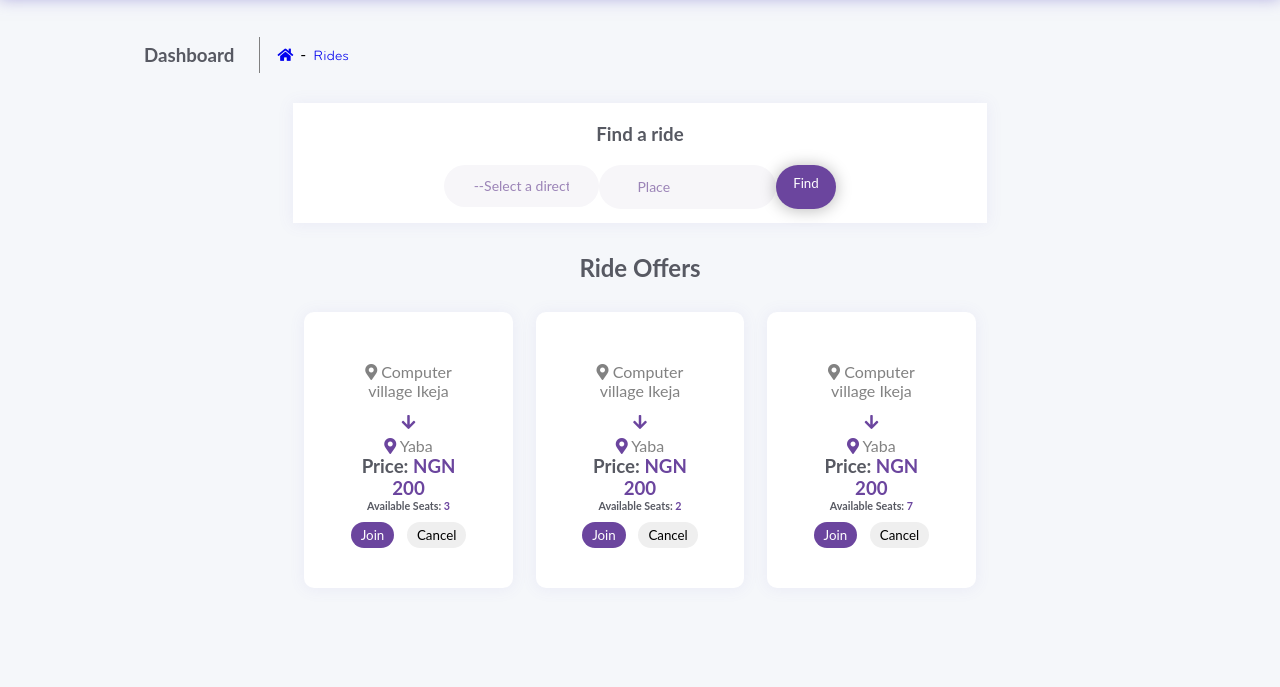
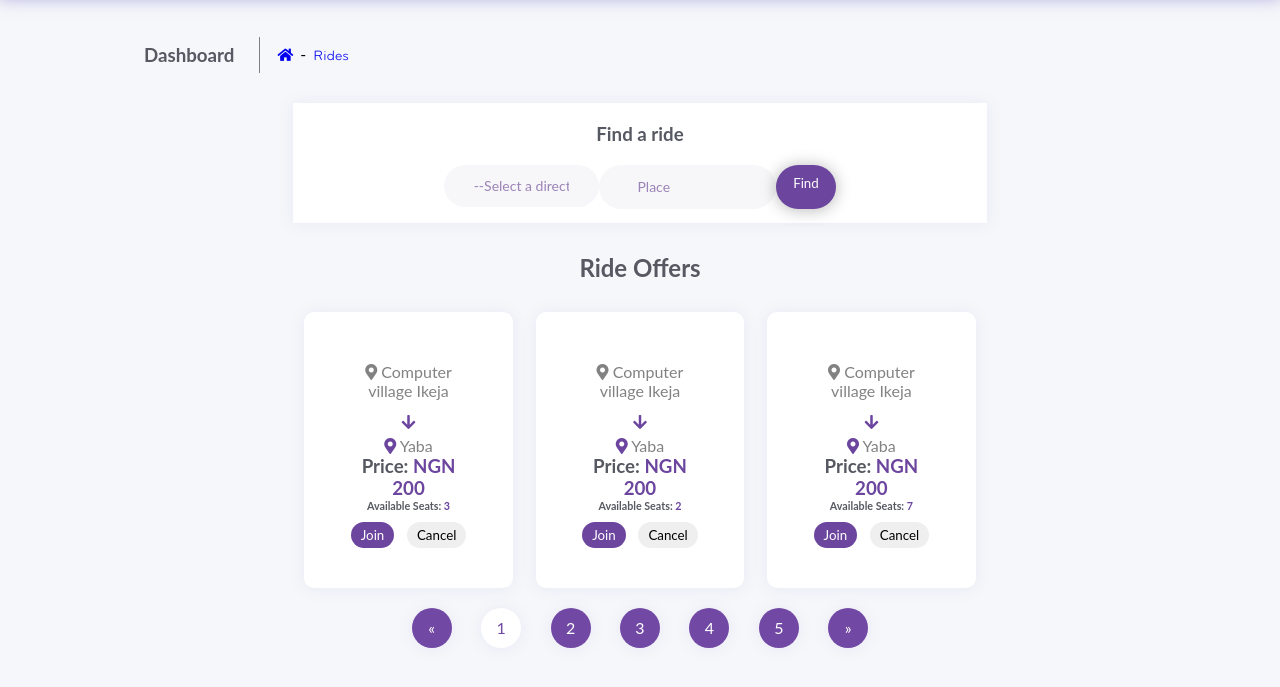
Before and after one commit to uthdev/Ride-my-way, a plain HTML site: page UI/findride.html in a window 1280 px wide. Shown: the part 157-844 px from the top of the page. Drawn offline with Linux system fonts and the light colour scheme.

Commit message:
Add pagination to ride offer and ride request page
[Finishes #158671176] User should be able to easily navigate through number of ride offers

```diff
--- a/UI/assets/css/responsive.css
+++ b/UI/assets/css/responsive.css
@@ -275,4 +275,7 @@
     display: block;
     align-items: unset;
   }
+  .pagination {
+    width: 100%;
+  }
 }
--- a/UI/assets/css/style.css
+++ b/UI/assets/css/style.css
@@ -1068,3 +1068,36 @@ button.searchbtn {
 .direction {
   display: flex;
 }
+
+.pagination {
+  list-style: none;
+  display: flex;
+  flex-wrap: wrap;
+  padding-left: 0;
+  margin-top: 20px;
+  width: 70%;
+}
+
+.pagination li {
+  padding: 10px;
+  background-color: #7148a4;
+  height: 40px;
+  width: 40px;
+  text-align: center;
+  border-radius: 50px;
+  -webkit-box-shadow: 0 1px 15px 1px rgba(113, 106, 202, 0.08);
+  -moz-box-shadow: 0 1px 15px 1px rgba(113, 106, 202, 0.08);
+  box-shadow: 0 1px 15px 1px rgba(113, 106, 202, 0.08)
+}
+
+.pagination li a {
+  color: #fff
+}
+
+.pagination>li.pagination--active {
+  background-color: #fff;
+}
+
+.pagination>li.pagination--active a {
+  color: #7148a4;
+}
--- a/UI/findride.html
+++ b/UI/findride.html
@@ -217,7 +217,33 @@
               </div>
             </div>
           </div>
+          <div class="SearchResult__pagination">
+            <ul class="pagination">
+              <li>
+                <a href="#">&laquo;</a>
+              </li>
+              <li class="pagination--active">
+                <a href="#">1</a>
+              </li>
+              <li>
+                <a href="#">2</a>
+              </li>
+              <li>
+                <a href="#">3</a>
+              </li>
+              <li>
+                <a href="#">4</a>
+              </li>
+              <li>
+                <a href="#">5</a>
+              </li>
+              <li>
+                <a href="#">&raquo;</a>
+              </li>
+            </ul>
+          </div>
         </div>
+
       </div>
     </div>
   </div>
```
